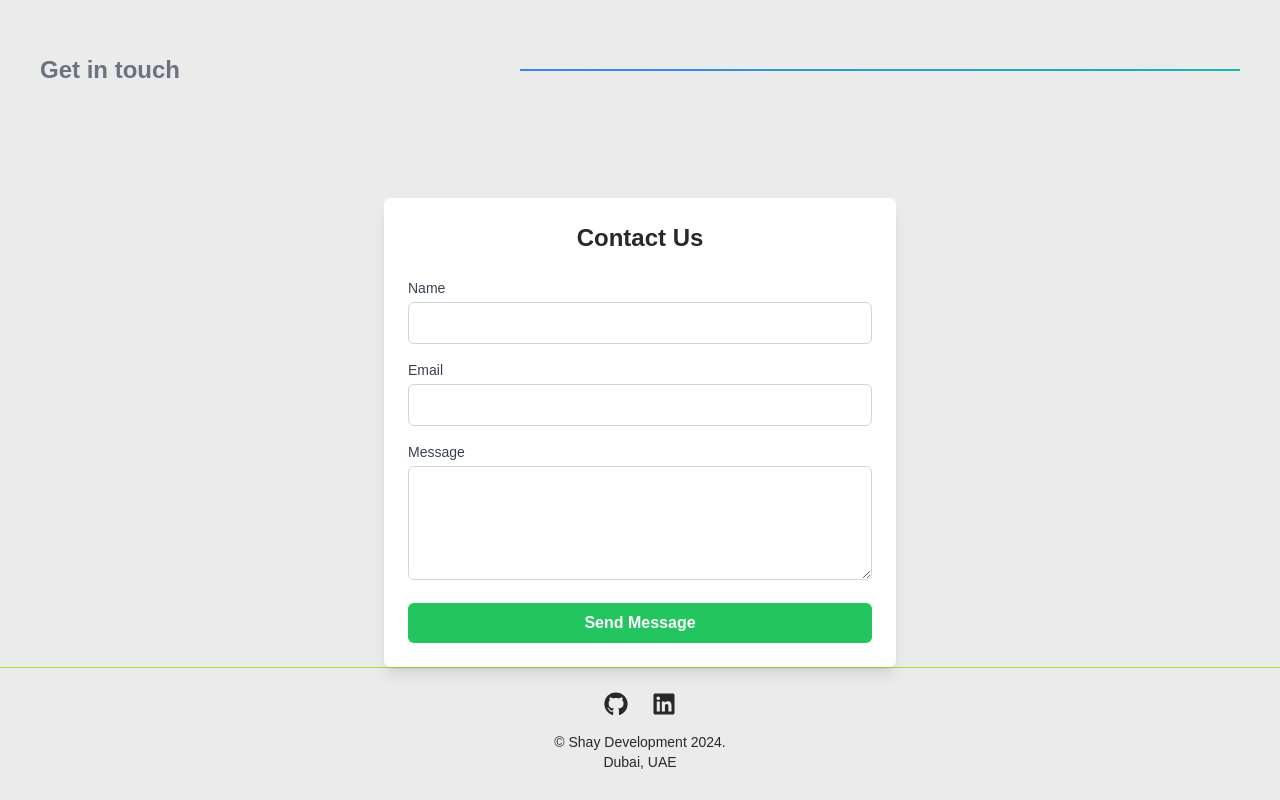
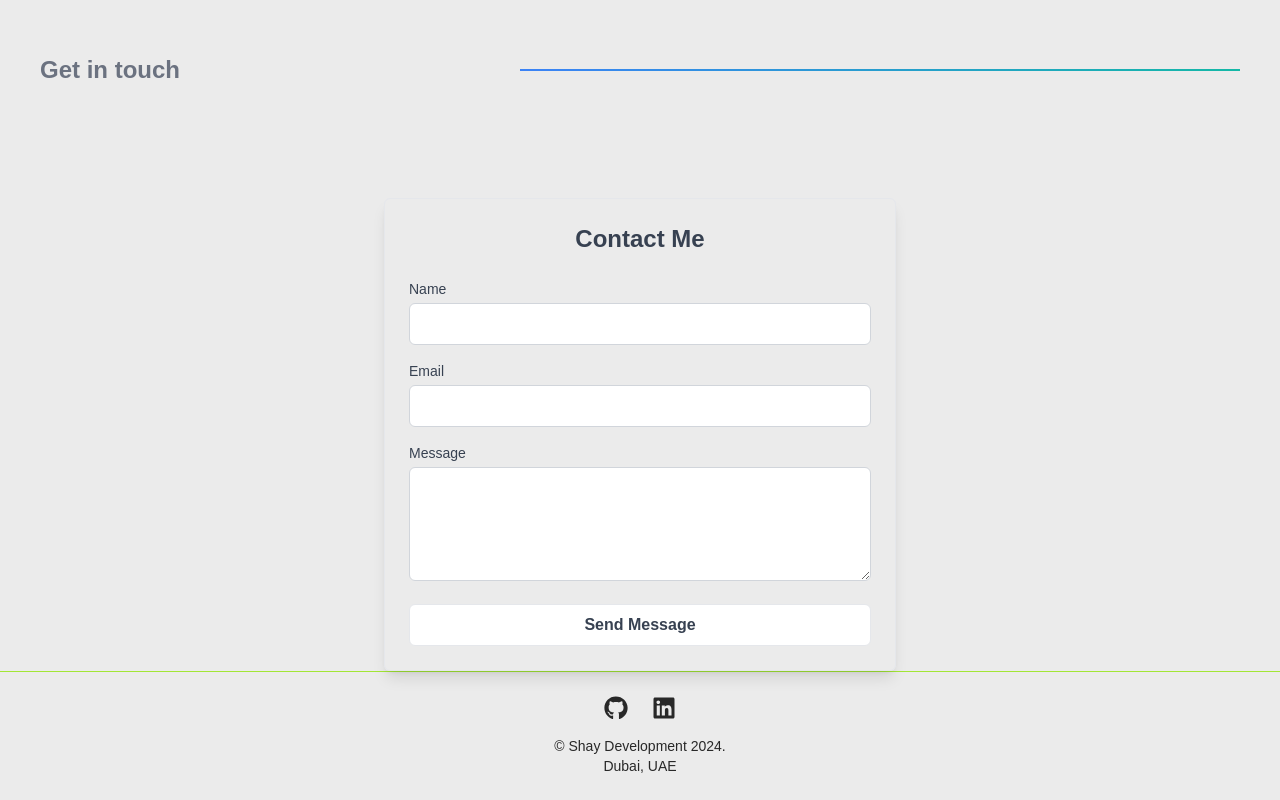
Before and after one commit to shay122990/next-portfolio, a Next.js app: page / in a window 1280 px wide. Shown: the part 3713-4513 px from the top of the page. Built offline with nearby package versions, Linux system fonts and the light colour scheme; a web font is replaced by a local one.

Commit message:
form color edit for dark mode

```diff
--- a/src/app/components/form/Form.tsx
+++ b/src/app/components/form/Form.tsx
@@ -69,9 +69,9 @@ export default function EmailForm() {
   return (
     <form
       onSubmit={handleSubmit}
-      className="max-w-lg mx-auto p-6 bg-white shadow-lg rounded-md"
+      className="max-w-lg mx-auto p-6 dark:bg-grey shadow-lg rounded-md border"
     >
-      <h2 className="text-2xl font-semibold mb-6 text-center">Contact Us</h2>
+      <h2 className="text-2xl font-semibold mb-6 text-center text-gray-700 dark:text-white">Contact Me</h2>
 
       {submissionMessage && messageType && (
         <div
@@ -83,7 +83,7 @@ export default function EmailForm() {
       )}
 
       <div className="mb-4">
-        <label htmlFor={`name-${uniqueId}`} className="block text-sm font-medium text-gray-700">
+        <label htmlFor={`name-${uniqueId}`} className="block text-sm font-medium text-gray-700 dark:text-white">
           Name
         </label>
         <input
@@ -92,14 +92,14 @@ export default function EmailForm() {
           id={`name-${uniqueId}`}
           value={formData.name}
           onChange={handleChange}
-          className="mt-1 p-2 w-full border border-gray-300 rounded-md focus:outline-none focus:ring-2 focus:ring-green-500"
+          className="mt-1 p-2 w-full border border-gray-300 bg-white text-gray-700 rounded-md focus:outline-none focus:ring-2 focus:ring-green-500"
           required
           autoComplete="name"
         />
       </div>
 
       <div className="mb-4">
-        <label htmlFor={`email-${uniqueId}`} className="block text-sm font-medium text-gray-700">
+        <label htmlFor={`email-${uniqueId}`} className="block text-sm font-medium text-gray-700 dark:text-white">
           Email
         </label>
         <input
@@ -108,14 +108,14 @@ export default function EmailForm() {
           id={`email-${uniqueId}`}
           value={formData.email}
           onChange={handleChange}
-          className="mt-1 p-2 w-full border border-gray-300 rounded-md focus:outline-none focus:ring-2 focus:ring-green-500"
+          className="mt-1 p-2 w-full border border-gray-300 bg-white  text-gray-700 rounded-md focus:outline-none focus:ring-2 focus:ring-green-500"
           required
           autoComplete="email"
         />
       </div>
 
       <div className="mb-4">
-        <label htmlFor={`message-${uniqueId}`} className="block text-sm font-medium text-gray-700">
+        <label htmlFor={`message-${uniqueId}`} className="block text-sm font-medium text-gray-700 dark:text-white">
           Message
         </label>
         <textarea
@@ -124,7 +124,7 @@ export default function EmailForm() {
           rows={4}
           value={formData.message}
           onChange={handleChange}
-          className="mt-1 p-2 w-full border border-gray-300 rounded-md focus:outline-none focus:ring-2 focus:ring-green-500"
+          className="mt-1 p-2 w-full border border-gray-300 bg-white   text-gray-700 rounded-md focus:outline-none focus:ring-2 focus:ring-green-500"
           required
           autoComplete="off"
         ></textarea>
@@ -133,8 +133,8 @@ export default function EmailForm() {
       <button
         type="submit"
         disabled={isSubmitting}
-        className={`w-full p-2 bg-green-500 text-white rounded-md font-semibold ${
-          isSubmitting ? "opacity-50 cursor-not-allowed" : "hover:bg-green-600"
+        className={`w-full p-2 bg-white text-gray-700 border rounded-md font-semibold ${
+          isSubmitting ? "opacity-50 cursor-not-allowed" : "hover:border-green-500 "
         }`}
       >
         {isSubmitting ? "Sending..." : "Send Message"}
```
